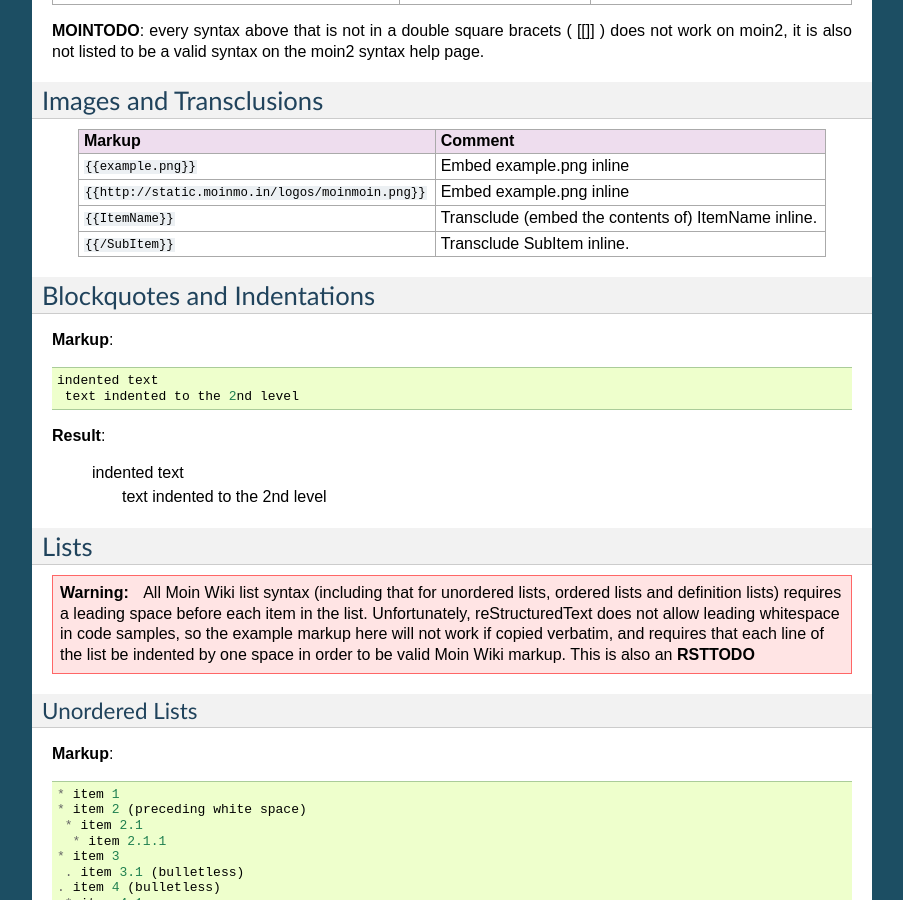
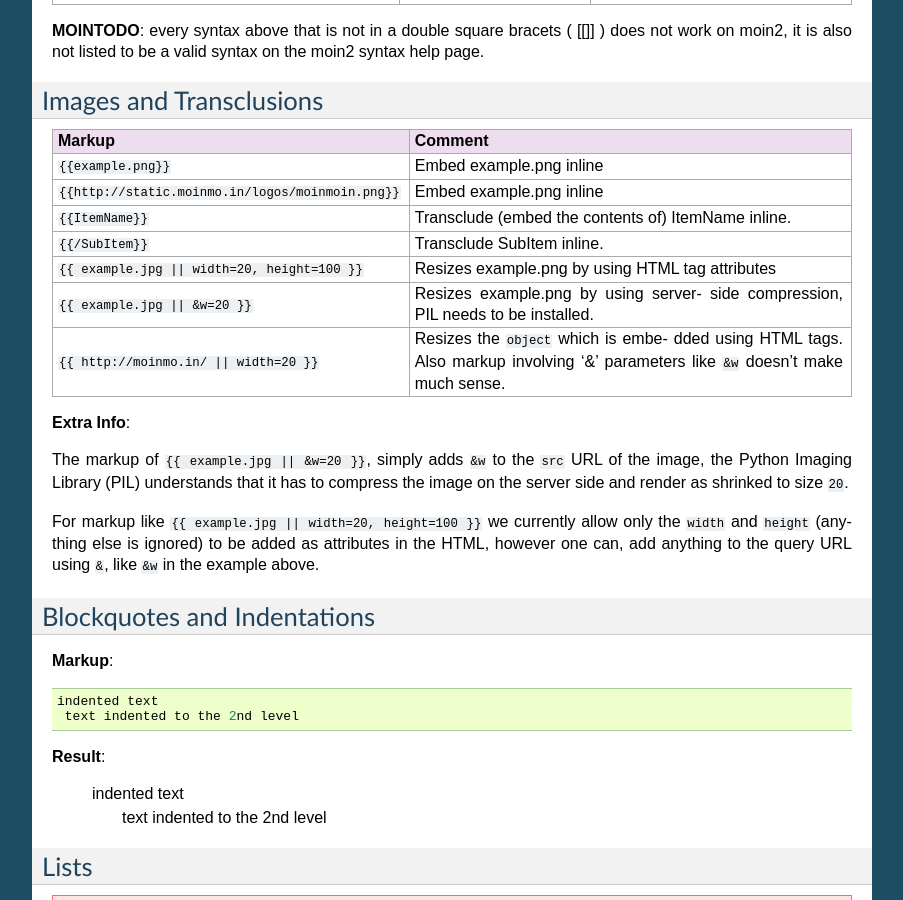
Before and after one commit to bhrigu123/moin-2.0-beta, a Sphinx documentation site: the page built from docs/user/moinwiki.rst, in a window 1280 px wide and 900 px high, scrolled down 2235 px. Shown: the whole window, without its empty margins (198-1101 px from the left). Built offline with Sphinx 7.4.7, drawn with Linux system fonts in a browser that asks for light colours.

Commit message:
docs for image resize in the moinwiki markup

```diff
--- a/docs/user/moinwiki.rst
+++ b/docs/user/moinwiki.rst
@@ -163,6 +163,27 @@ Images and Transclusions
 +---------------------------------------------------+---------------------------------------+
 | ``{{/SubItem}}``                                  | Transclude SubItem inline.            |
 +---------------------------------------------------+---------------------------------------+
+| ``{{ example.jpg || width=20, height=100 }}``     | Resizes example.png by using HTML     |
+|                                                   | tag attributes                        |
++---------------------------------------------------+---------------------------------------+
+| ``{{ example.jpg || &w=20 }}``                    | Resizes example.png by using server-  |
+|                                                   | side compression, PIL needs to be     |
+|                                                   | installed.                            |
++---------------------------------------------------+---------------------------------------+
+| ``{{ http://moinmo.in/ || width=20 }}``           | Resizes the ``object`` which is embe- |
+|                                                   | dded using HTML tags. Also markup     |
+|                                                   | involving '&' parameters like ``&w``  |
+|                                                   | doesn't make much sense.              |
++---------------------------------------------------+---------------------------------------+
+
+**Extra Info**:
+
+The markup of ``{{ example.jpg || &w=20 }}``, simply adds ``&w`` to the ``src`` URL of the image, the Python Imaging Library (PIL)
+understands that it has to compress the image on the server side and render as shrinked to size ``20``.
+
+For markup like ``{{ example.jpg || width=20, height=100 }}`` we currently allow only the ``width`` and ``height`` (anything
+else is ignored) to be added as attributes in the HTML, however one can, add anything to the query URL using ``&``, like ``&w`` in the example above.
+
 
 Blockquotes and Indentations
 ============================
```
